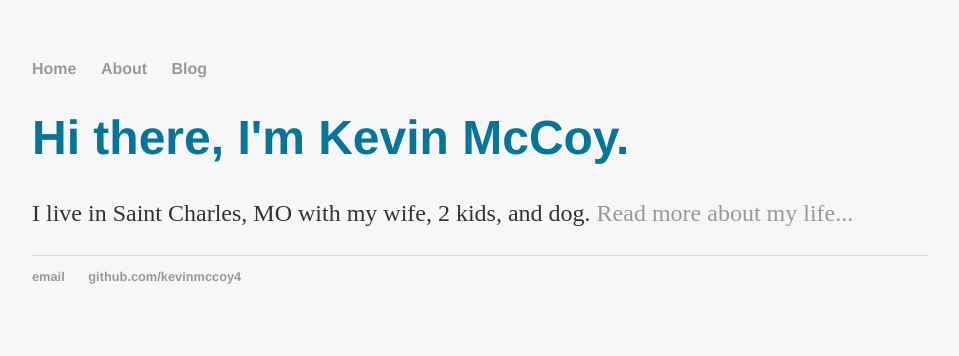
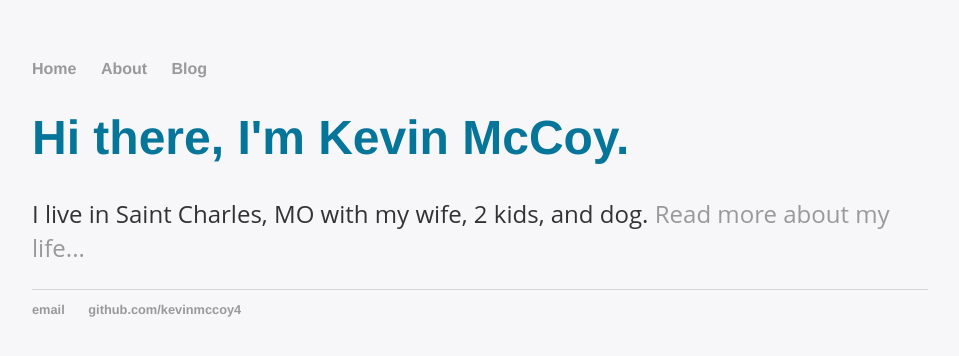
Before and after one commit to kevinmccoy4/kevinmccoy4.github.io, a Jekyll site: the page built from index.html, in a window 1280 px wide. Shown: the top 356 px of the page, without its empty margins (160-1119 px from the left). Built offline with Jekyll 4.4.1, drawn with Linux system fonts in a browser that asks for light colours.

Commit message:
Update main.css
change body font

```diff
--- a/css/main.css
+++ b/css/main.css
@@ -27,6 +27,7 @@ h1 {
 }
 p {
     font-size: 1.5em;
+    font-family:'Open Sans', 'Arial', 'Sans-Serif';
     line-height: 1.4em;
     color: #333;
 }
```
